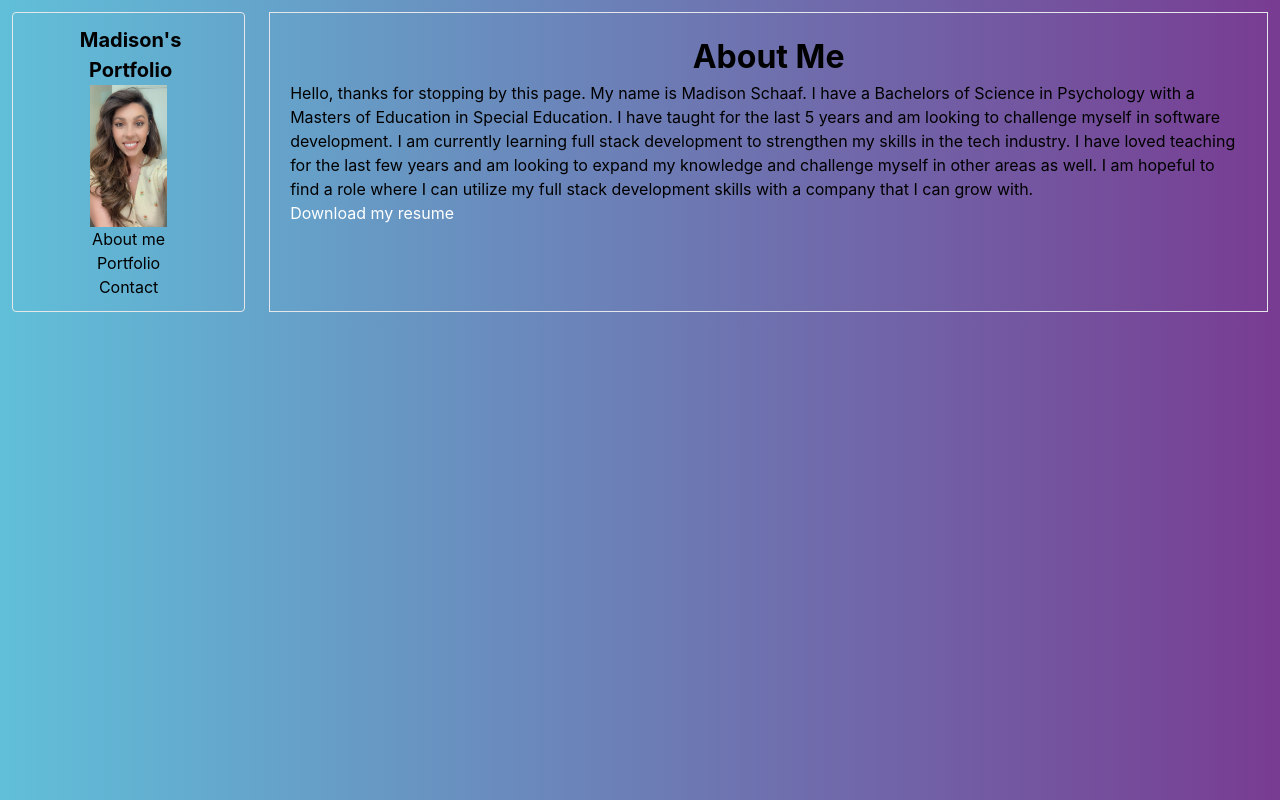
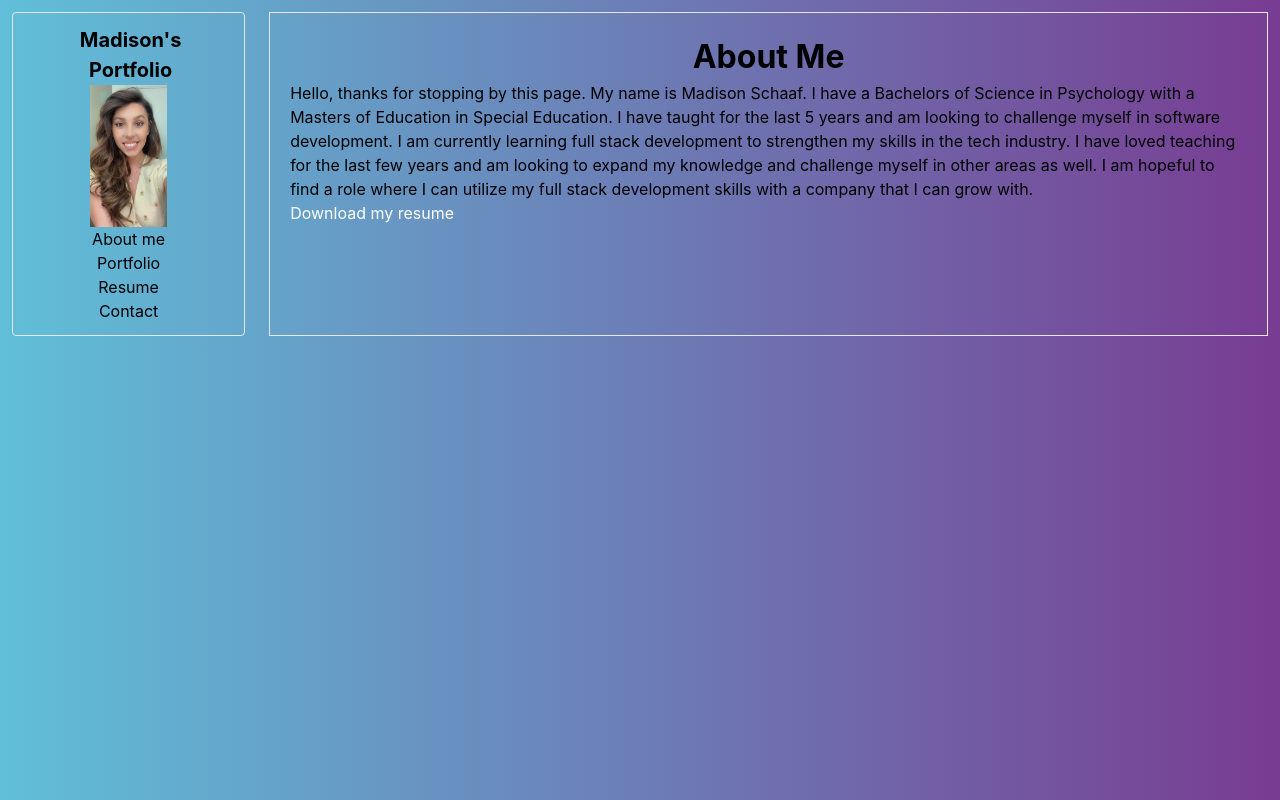
Before and after one commit to mschaaf17/React-Portfolio, a React (Create React App) app: page / in a window 1280 px wide. Built offline with nearby package versions, Linux system fonts and the light colour scheme.

Commit message:
setting up resume

```diff
--- a/src/components/Nav/index.js
+++ b/src/components/Nav/index.js
@@ -35,20 +35,31 @@ function Nav({currentPage, handlePageChange}) {
               <a href="#portfolio"
                     onClick={()=> handlePageChange('Portfolio')}
 
-          className={currentPage === 'About' ? 'nav-link active' : 'nav-link'}
+          className={currentPage === 'Portfolio' ? 'nav-link active' : 'nav-link'}
               >
                 Portfolio
               </a>
             </li>
             <li className='mx-1'>
+            <a href='#resume'
+             onClick={() => handlePageChange('Resume')}
+                       className={currentPage === 'Resume' ? 'nav-link active' : 'nav-link'}
+
+            >
+              Resume
+            </a>
+          </li>
+
+          <li className='mx-1'>
             <a href='#contact'
              onClick={() => handlePageChange('Contact')}
-                       className={currentPage === 'About' ? 'nav-link active' : 'nav-link'}
+                       className={currentPage === 'Contact' ? 'nav-link active' : 'nav-link'}
 
             >
               Contact
             </a>
           </li>
+
           </ul>
         </nav>
       </div>
--- a/src/components/PortfolioContainer/index.js
+++ b/src/components/PortfolioContainer/index.js
@@ -3,6 +3,7 @@ import Nav from "../Nav";
 import About from "../About";
 import Portfolio from "../Portfolio";
 import Contact from "../Contact";
+import Resume from "../Resume";
 // import Gallery from "./components/Gallery";
 
 
@@ -17,6 +18,9 @@ export default function PortfolioContainer() {
       }
       if (currentPage === 'Portfolio') {
         return <Portfolio />;
+      }
+      if (currentPage === 'Resume') {
+          return <Resume />
       }
       return <Contact />;
     };
--- a/src/components/Resume/index.js
+++ b/src/components/Resume/index.js
@@ -1,10 +1,19 @@
-import React from 'react';
+import React, {useState} from 'react';
+import Gallery from '../Gallery';
 
 function Resume() {
+    const [categories] = useState([
+    // { name: "About Me", description: "Feel free to learn more about me." },
+     { name: "Technical Skills", description:"HTML 5, CSS, Bootstrap, Tailwind Javascript, Node.js, MySQL, MongoDB, Mongoose, Express.Js, React.js, & Git", more: "" },
+    { name: "Education", description: "Full Stack Development | University of Utah | June 2022", more: "Master of Education, Special Education | University of Utah | December 2020", andMore: "Bachelor of Science, Psychology | University of Utah | May 2016 " },
+  ]);
+
+  const [currentCategory, setCurrentCategory] = useState(categories[0]);
+  const [contactSelected, setContactSelected] =useState(false)
     return(
         <div class="border p-5">
-        <h1>My resume!</h1>
-        <p>check it out</p>
+        <h1>Review my resume here</h1>
+        <Gallery />
         </div>
 
     )
```
